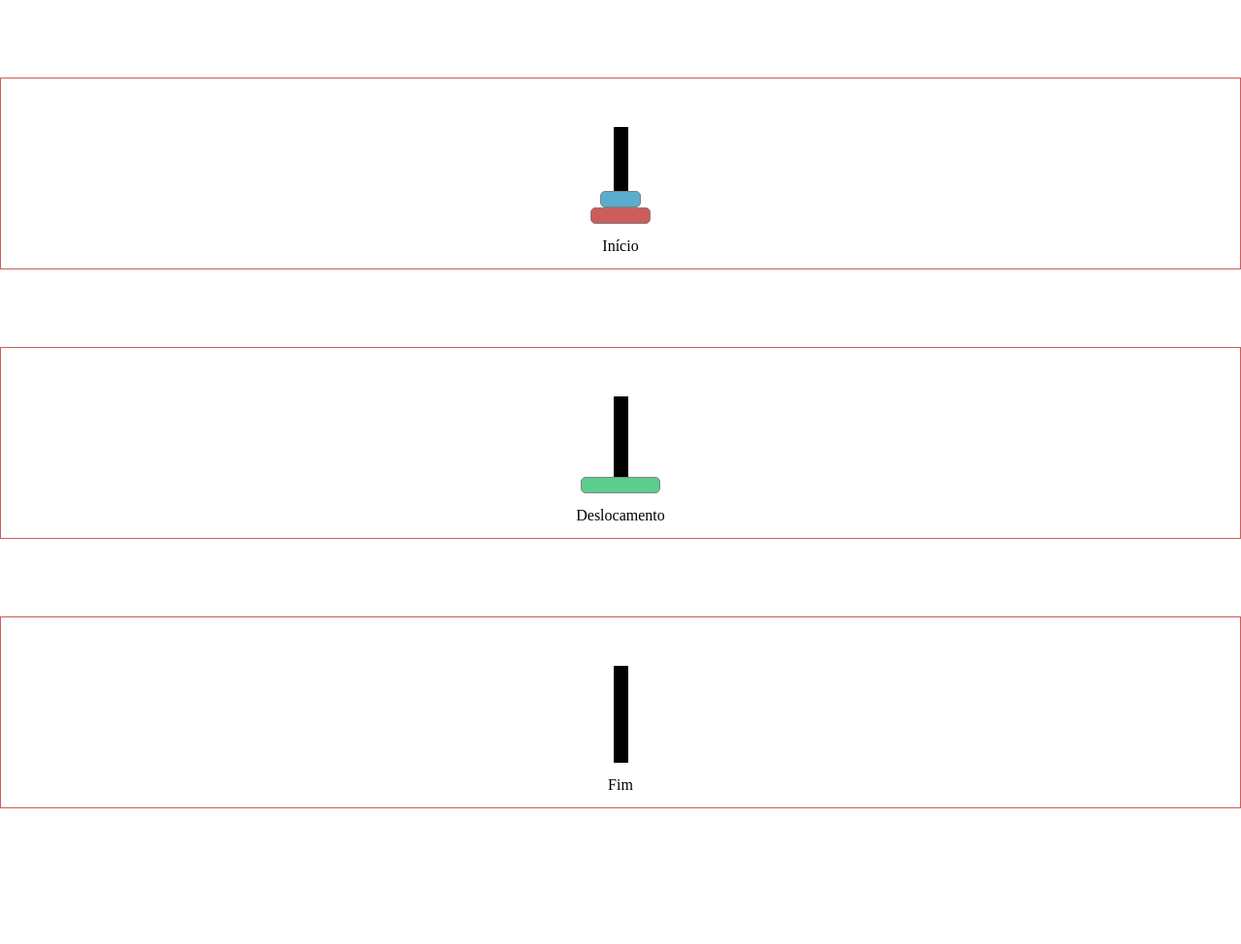
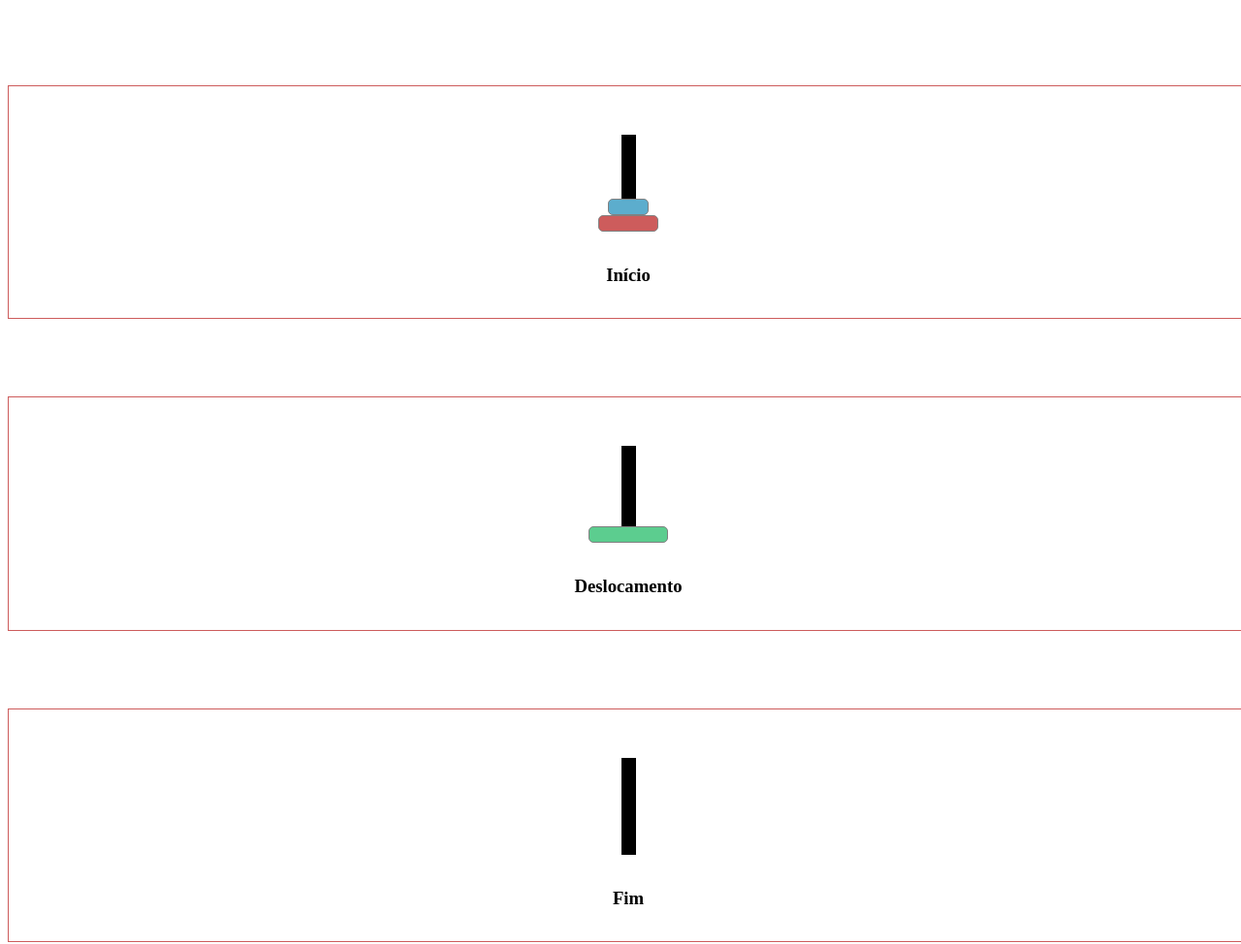
Before and after one commit to Kenzie-Academy-Brasil-Developers/entrega-torre-de-hanoi-sprint-5-emanuelz-martins, a plain HTML site: page index.html in a window 1280 px wide. Shown: the whole page at 97% size. Before the commit the page ends 834 px from the top, so only its background shows below. Drawn offline with Linux system fonts and the light colour scheme; files that its build step writes are made by us from their sources.

Commit message:
organização códigos css e pasta style

```diff
--- a/style.css
+++ b/styles/style.css
@@ -1,49 +1,3 @@
-html, body, div, span, applet, object, iframe,
-h1, h2, h3, h4, h5, h6, p, blockquote, pre,
-a, abbr, acronym, address, big, cite, code,
-del, dfn, em, img, ins, kbd, q, s, samp,
-small, strike, strong, sub, sup, tt, var,
-b, u, i, center,
-dl, dt, dd, ol, ul, li,
-fieldset, form, label, legend,
-table, caption, tbody, tfoot, thead, tr, th, td,
-article, aside, canvas, details, embed,
-figure, figcaption, footer, header, hgroup,
-menu, nav, output, ruby, section, summary,
-time, mark, audio, video {
-	margin: 0;
-	padding: 0;
-	border: 0;
-	font-size: 100%;
-	font: inherit;
-	vertical-align: baseline;
-}
-/* HTML5 display-role reset for older browsers */
-article, aside, details, figcaption, figure,
-footer, header, hgroup, menu, nav, section {
-	display: block;
-}
-body {
-	line-height: 1;
-}
-ol, ul {
-	list-style: none;
-}
-blockquote, q {
-	quotes: none;
-}
-blockquote:before, blockquote:after,
-q:before, q:after {
-	content: '';
-	content: none;
-}
-table {
-	border-collapse: collapse;
-	border-spacing: 0;
-}
-
-
-/*-----FIM RESET-------*/
 
 #secaoTodasAsTorres {
     width: 100vw;
```
Also changed, not shown: styles/styles.css (deleted).
